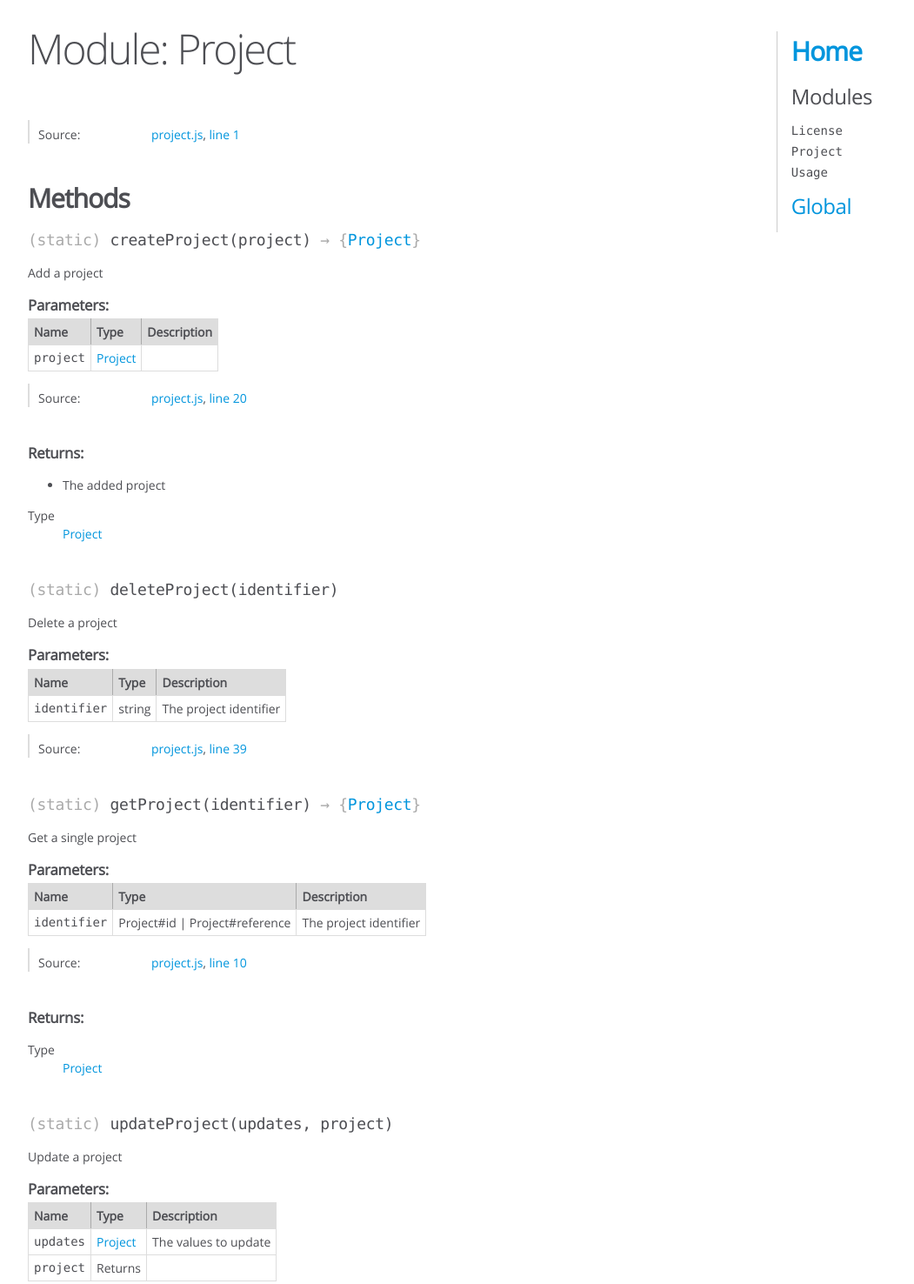
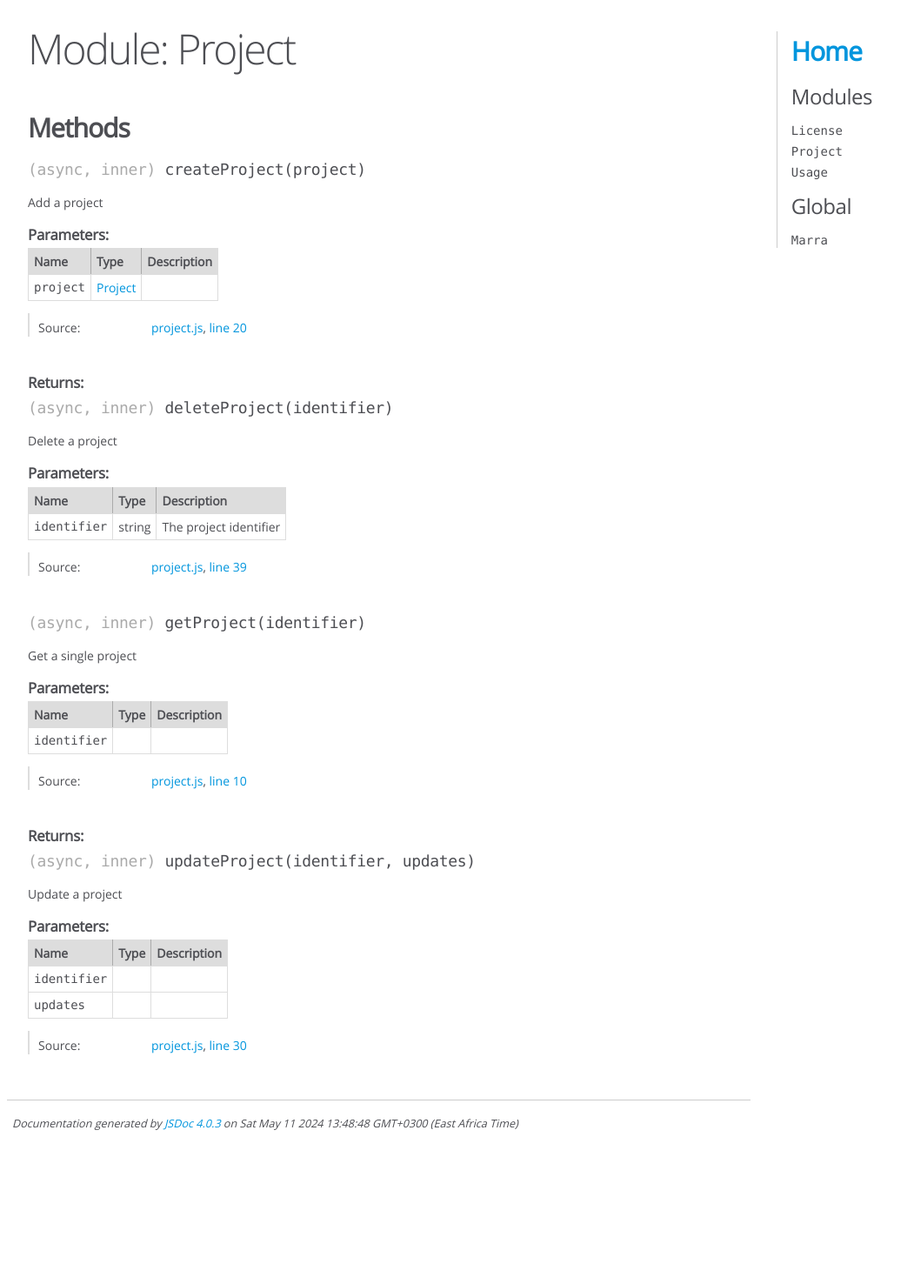
Before and after one commit to LarvenLLC/marra-sdk-js, a website: page docs/module-Project.html in a window 1280 px wide. Shown: the top 1476 px of the page at 87% size, without its empty margins (0-1051 px from the left). After the commit the page ends 1316 px from the top, so only its background shows below. Drawn offline with Linux system fonts and the light colour scheme.

```diff
--- a/docs/module-Project.html
+++ b/docs/module-Project.html
@@ -28,55 +28,13 @@
 
 <header>
 
+
+
 </header>
 
 <article>
     <div class="container-overview">
 
-
-
-
-
-
-<dl class="details">
-
-
-
-
-
-
-
-
-
-
-
-
-
-
-
-
-
-
-
-
-
-
-
-
-
-
-    <dt class="tag-source">Source:</dt>
-    <dd class="tag-source"><ul class="dummy"><li>
-        <a href="project.js.html">project.js</a>, <a href="project.js.html#line1">line 1</a>
-    </li></ul></dd>
-
-
-
-
-
-
-
-</dl>
 
 
 
@@ -106,7 +64,7 @@
 
 
 
-    <h4 class="name" id=".createProject"><span class="type-signature">(static) </span>createProject<span class="signature">(project)</span><span class="type-signature"> &rarr; {<a href="global.html#Project">Project</a>}</span></h4>
+    <h4 class="name" id="~createProject"><span class="type-signature">(async, inner) </span>createProject<span class="signature">(project)</span><span class="type-signature"></span></h4>
 
 
 
@@ -235,25 +193,6 @@
 <h5>Returns:</h5>
 
 
-<div class="param-desc">
-    <ul>
-<li>The added project</li>
-</ul>
-</div>
-
-
-
-<dl>
-    <dt>
-        Type
-    </dt>
-    <dd>
-
-<span class="param-type"><a href="global.html#Project">Project</a></span>
-
-
-    </dd>
-</dl>
 
 
 
@@ -267,7 +206,8 @@
 
 
 
-    <h4 class="name" id=".deleteProject"><span class="type-signature">(static) </span>deleteProject<span class="signature">(identifier)</span><span class="type-signature"></span></h4>
+
+    <h4 class="name" id="~deleteProject"><span class="type-signature">(async, inner) </span>deleteProject<span class="signature">(identifier)</span><span class="type-signature"></span></h4>
 
 
 
@@ -404,7 +344,7 @@
 
 
 
-    <h4 class="name" id=".getProject"><span class="type-signature">(static) </span>getProject<span class="signature">(identifier)</span><span class="type-signature"> &rarr; {<a href="global.html#Project">Project</a>}</span></h4>
+    <h4 class="name" id="~getProject"><span class="type-signature">(async, inner) </span>getProject<span class="signature">(identifier)</span><span class="type-signature"></span></h4>
 
 
 
@@ -453,21 +393,13 @@
 
             <td class="type">
 
-
-<span class="param-type">Project#id</span>
-|
-
-<span class="param-type">Project#reference</span>
-
-
-
             </td>
 
 
 
 
 
-            <td class="description last"><p>The project identifier</p></td>
+            <td class="description last"></td>
         </tr>
 
 
@@ -538,17 +470,6 @@
 
 
 
-<dl>
-    <dt>
-        Type
-    </dt>
-    <dd>
-
-<span class="param-type"><a href="global.html#Project">Project</a></span>
-
-
-    </dd>
-</dl>
 
 
 
@@ -561,8 +482,7 @@
 
 
 
-
-    <h4 class="name" id=".updateProject"><span class="type-signature">(static) </span>updateProject<span class="signature">(updates, project)</span><span class="type-signature"></span></h4>
+    <h4 class="name" id="~updateProject"><span class="type-signature">(async, inner) </span>updateProject<span class="signature">(identifier, updates)</span><span class="type-signature"></span></h4>
 
 
 
@@ -606,15 +526,10 @@
 
         <tr>
 
-                <td class="name"><code>updates</code></td>
+                <td class="name"><code>identifier</code></td>
 
 
             <td class="type">
-
-
-<span class="param-type"><a href="global.html#Project">Project</a></span>
-
-
 
             </td>
 
@@ -622,22 +537,17 @@
 
 
 
-            <td class="description last"><p>The values to update</p></td>
+            <td class="description last"></td>
         </tr>
 
 
 
         <tr>
 
-                <td class="name"><code>project</code></td>
+                <td class="name"><code>updates</code></td>
 
 
             <td class="type">
-
-
-<span class="param-type">Returns</span>
-
-
 
             </td>
 
@@ -732,13 +642,13 @@
 </div>
 
 <nav>
-    <h2><a href="index.html">Home</a></h2><h3>Modules</h3><ul><li><a href="module-License.html">License</a></li><li><a href="module-Project.html">Project</a></li><li><a href="module-Usage.html">Usage</a></li></ul><h3><a href="global.html">Global</a></h3>
+    <h2><a href="index.html">Home</a></h2><h3>Modules</h3><ul><li><a href="module-License.html">License</a></li><li><a href="module-Project.html">Project</a></li><li><a href="module-Usage.html">Usage</a></li></ul><h3>Global</h3><ul><li><a href="global.html#Marra">Marra</a></li></ul>
 </nav>
 
 <br class="clear">
 
 <footer>
-    Documentation generated by <a href="https://github.com/jsdoc/jsdoc">JSDoc 4.0.2</a> on Thu Mar 16 2023 19:33:16 GMT+0300 (East Africa Time)
+    Documentation generated by <a href="https://github.com/jsdoc/jsdoc">JSDoc 4.0.3</a> on Sat May 11 2024 13:48:48 GMT+0300 (East Africa Time)
 </footer>
 
 <script> prettyPrint(); </script>
```
